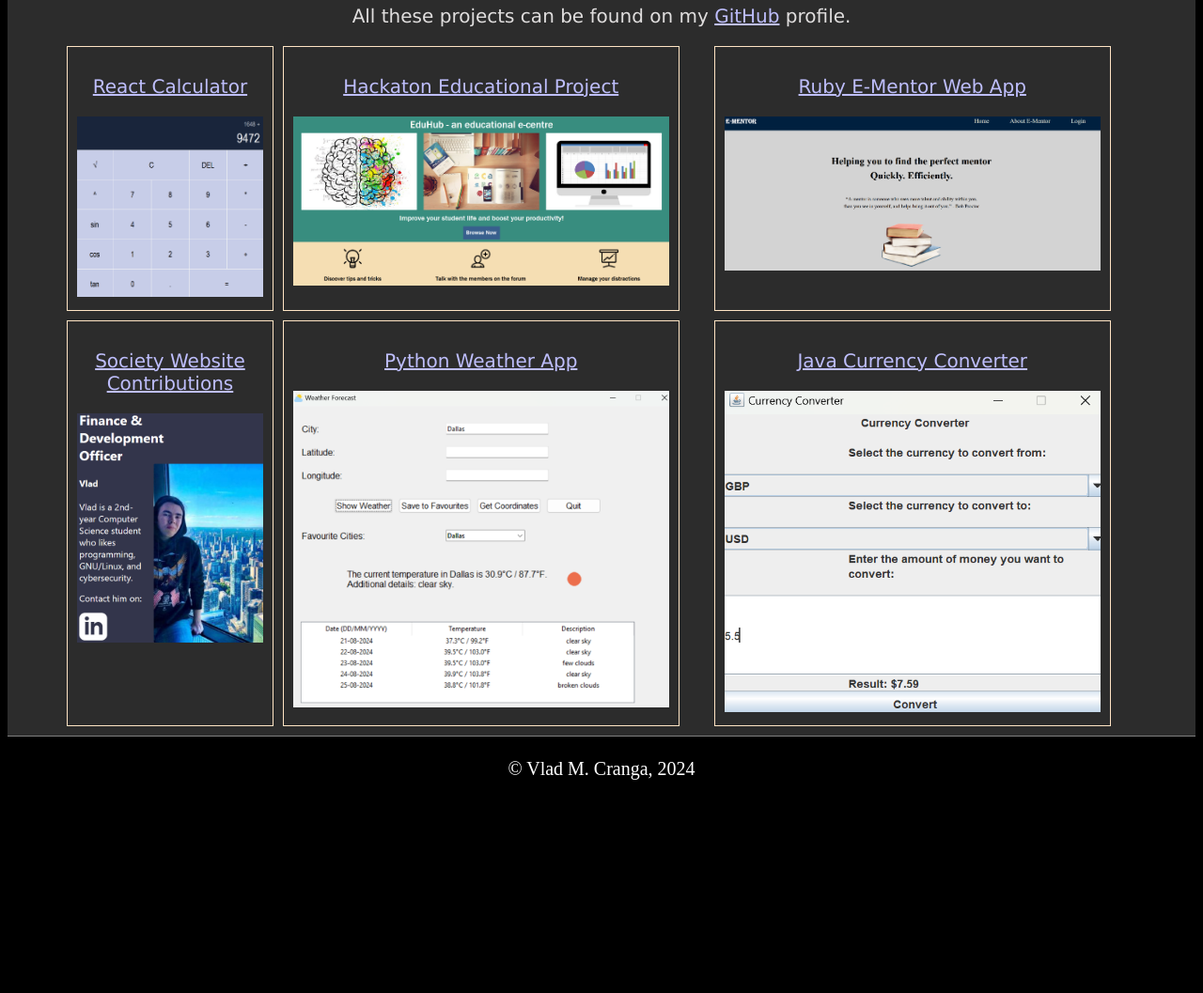
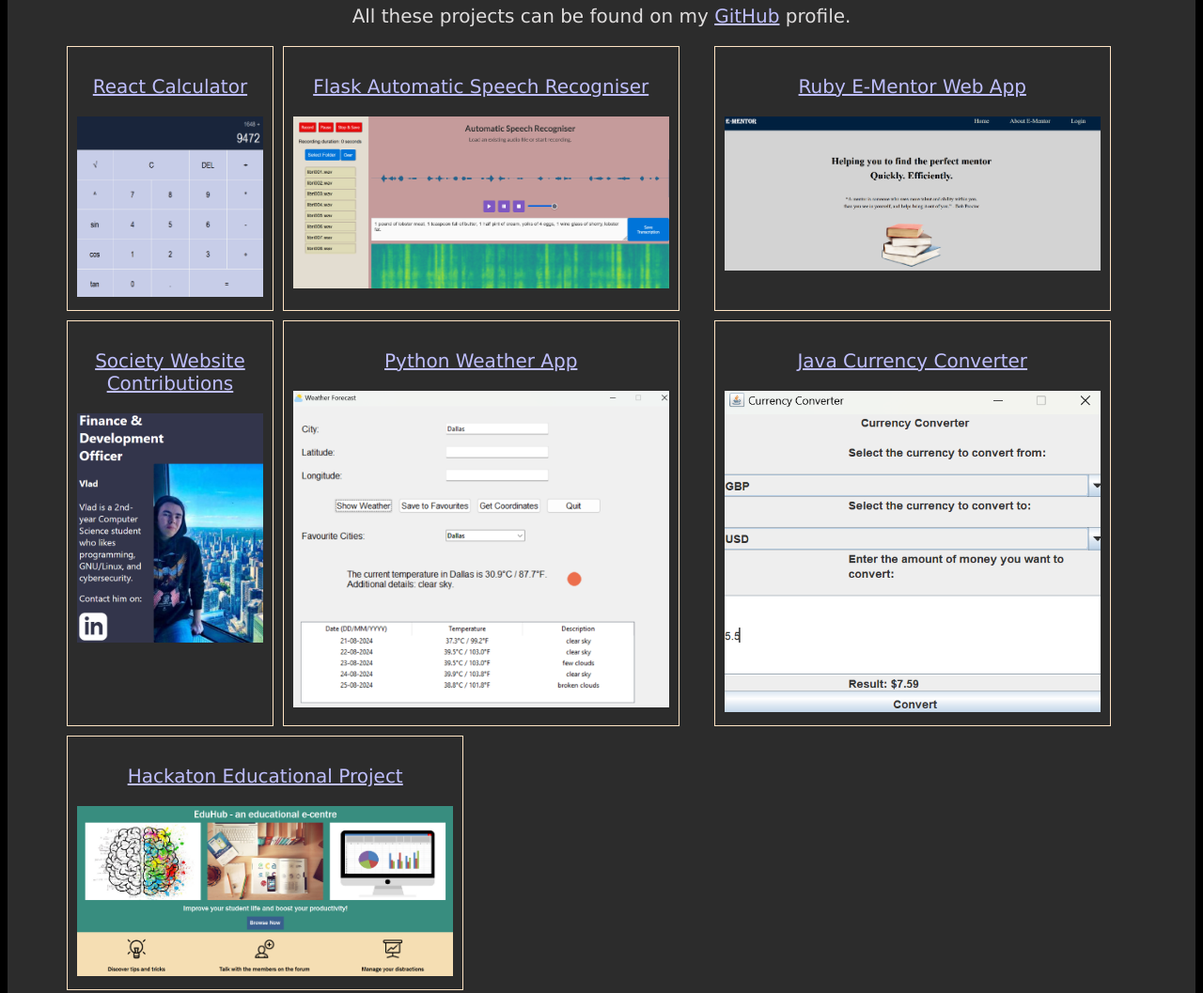
Before and after one commit to vladcranga/vladcranga.github.io, a plain HTML site: page projects.html in a window 1280 px wide. Shown: the part 220-1277 px from the top of the page at 94% size. Before the commit the page ends 1081 px from the top, so only its background shows below. Drawn offline with Linux system fonts and the light colour scheme.

Commit message:
add flask asr tool to projects page

```diff
--- a/projects.html
+++ b/projects.html
@@ -42,11 +42,11 @@
 
             <div class="grid-projects-bigger">
                 <p class="information">
-                    <a href="https://github.com/vladcranga/ulhacks-hackaton" target="_blank" class="access">
-                        Hackaton Educational Project
+                    <a href="https://github.com/vladcranga/flask-asr-tool" target="_blank" class="access">
+                        Flask Automatic Speech Recogniser
                     </a>
                 </p>
-                <img src="attachments/ulhacks.png" alt="A picture of a hackaton educational website.">
+                <img src="attachments/asr-tool.png" alt="A picture of the Automatic Speech Recogniser Tool web interface.">
             </div>
 
             <div class="grid-projects-bigger">
@@ -86,8 +86,18 @@
                         Java Currency Converter
                     </a>
                 </p>
-                <img src="attachments/currency.png" width="200%" height="200%" alt="A picture of a Java currency converter.">
+                <img src="attachments/currency.png" alt="A picture of a Java currency converter.">
             </div>
+
+            <div class="grid-projects-bigger">
+                <p class="information">
+                    <a href="https://github.com/vladcranga/ulhacks-hackaton" target="_blank" class="access">
+                        Hackaton Educational Project
+                    </a>
+                </p>
+                <img src="attachments/ulhacks.png" alt="A picture of a hackaton educational website.">
+            </div>
+
 
         </div>
     </main>
```
Also changed, not shown: attachments/asr-tool.png (added), attachments/linkedin_header.png.
